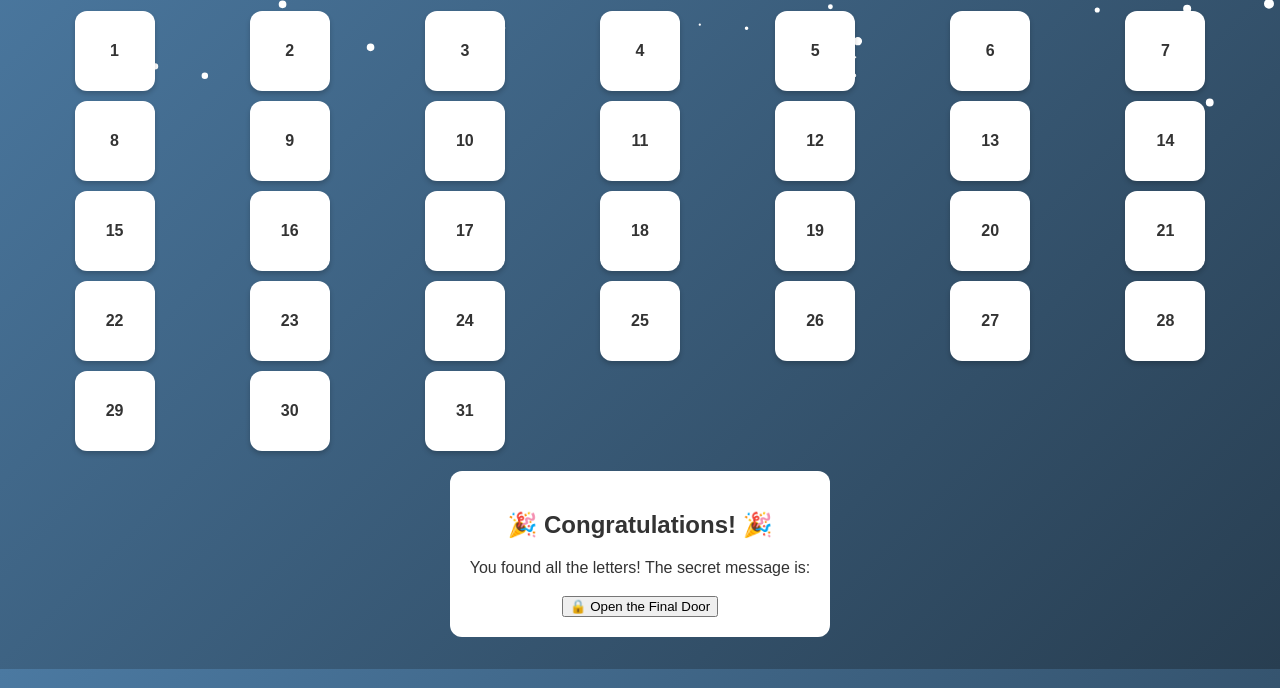
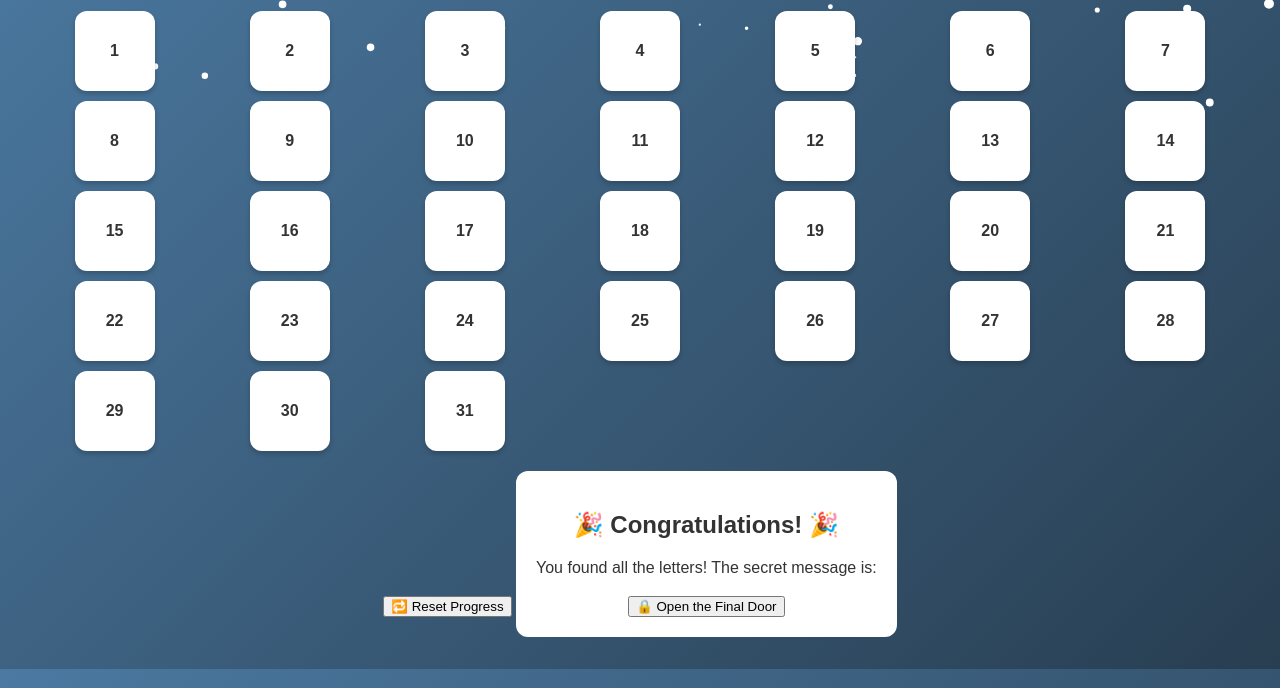
Before and after one commit to Cahaya1008/calendar, a plain HTML site: page index.html in a window 1280 px wide. Shown: the part 112-800 px from the top of the page. Drawn offline with nearby package versions, Linux system fonts and the light colour scheme.

Commit message:
Update index.html

```diff
--- a/index.html
+++ b/index.html
@@ -12,6 +12,7 @@
 
   <h1>🎄 Advent Calendar Hunt 🎁</h1>
   <div id="calendar" class="calendar"></div>
+  <button id="resetProgress">🔁 Reset Progress</button>
 
   <div id="triviaModal" class="modal">
     <div class="modal-content">
```
